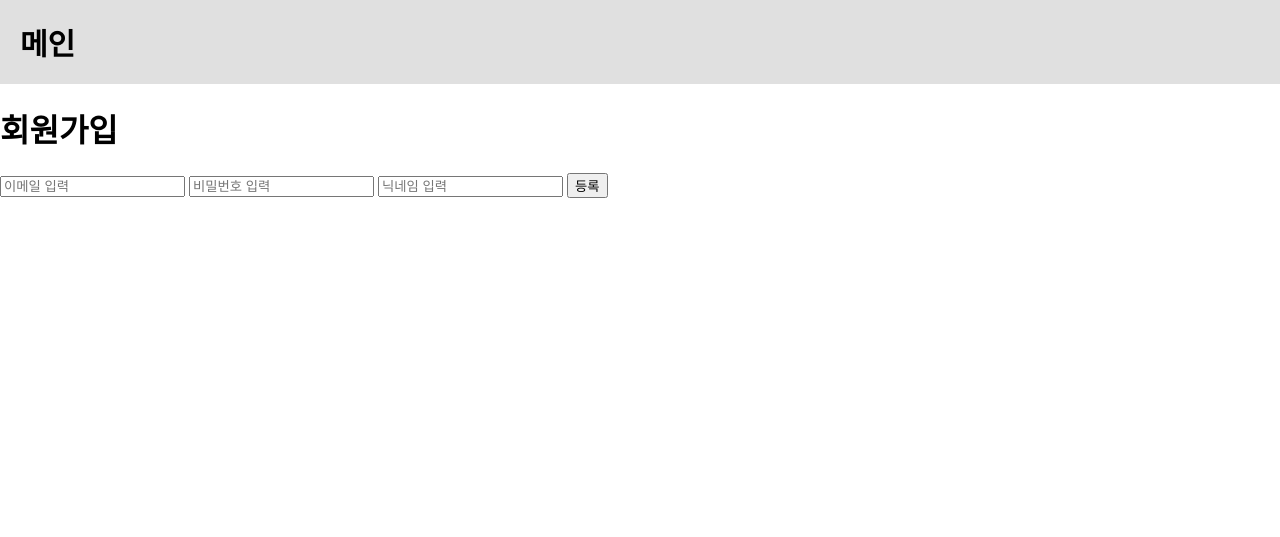
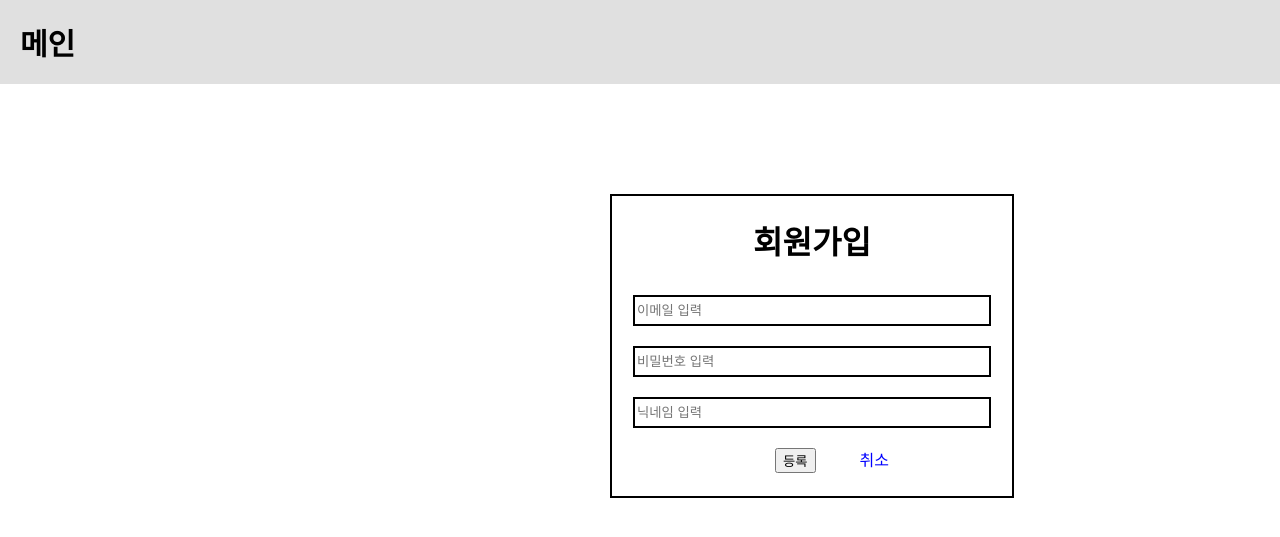
Before and after one commit to sdkjweiu/Flask_page, a Flask app: page /regis in a window 1280 px wide. Shown: the top 537 px of the page. Run offline with Flask 2, Linux system fonts and the light colour scheme.

Commit message:
회원가입 css 조금

```diff
--- /dev/null
+++ b/static/css/regis.css
@@ -0,0 +1,84 @@
+body {
+    margin: 0;
+}
+#main-bar{
+    background-color: rgb(224, 224, 224);
+    padding: 20px;
+    font-size: 30px;
+    font-weight: bold;
+}
+#main-bar a{
+    color: black;
+}
+.alignlfet{
+    float: left;
+
+}
+.alignright{
+    float: right;
+    padding-right: 20px;
+}
+.alignright_1{
+    float: right;
+}
+a {
+    text-decoration: none;
+    color: blue;
+}
+
+
+
+#title{
+    position: relative;
+    top: 100px;
+    left: 600px;
+    text-align: center;
+    border: 2px solid black;
+    width: 400px;
+    height: 300px;
+    margin: 10px;
+}
+
+form{
+    width: 400px;
+}
+
+
+input[type=email]{
+    width: 350px;
+    height: 25px;
+    border: 2px solid black;
+
+    margin: 10px 0
+}
+input[type=email]:focus {
+    border: 2px solid blue;
+}
+
+input[type=password]{
+    width: 350px;
+    height: 25px;
+    border: 2px solid black;
+
+    margin: 10px 0;
+}
+input[type=password]:focus {
+    border: 1px solid #555;
+}
+
+input[type=text]{
+    width: 350px;
+    height: 25px;
+    border: 2px solid black;
+
+    margin: 10px 0;
+}
+input[type=text]:focus {
+    border: 1px solid #555;
+}
+
+input[type=submit]{
+
+
+    margin: 10px 40px;
+}
--- a/templates/regis.html
+++ b/templates/regis.html
@@ -3,18 +3,27 @@
     <head>
         <title>회원가입</title>
         <meta charset="utf-8">
-        <link rel="stylesheet" href="{{ url_for('static', filename='css/login.css') }}" />
+        <link rel="stylesheet" href="{{ url_for('static', filename='css/regis.css') }}" />
         <div id="main-bar" >
             <a href='/' class="alignleft">메인</a>
         </div>
     </head>
     <body>
+
+            <div id="title">
                 <h1>회원가입</h1>
+
+
+
                 <form action="/regis" method="POST">
                     <input type="email" name="regis_email" placeholder="이메일 입력"/>
                     <input type="password" name="regis_password" placeholder="비밀번호 입력"/>
                     <input type="text" name="regis_nickname" placeholder="닉네임 입력"/>
                     <input type="submit" value="등록"/>
+                    <a href='/'>취소</a>
                 </form>
+
+            </div>
+
     </body>
 </html>
```
Lines whose indentation alone changed are shown as unchanged.
